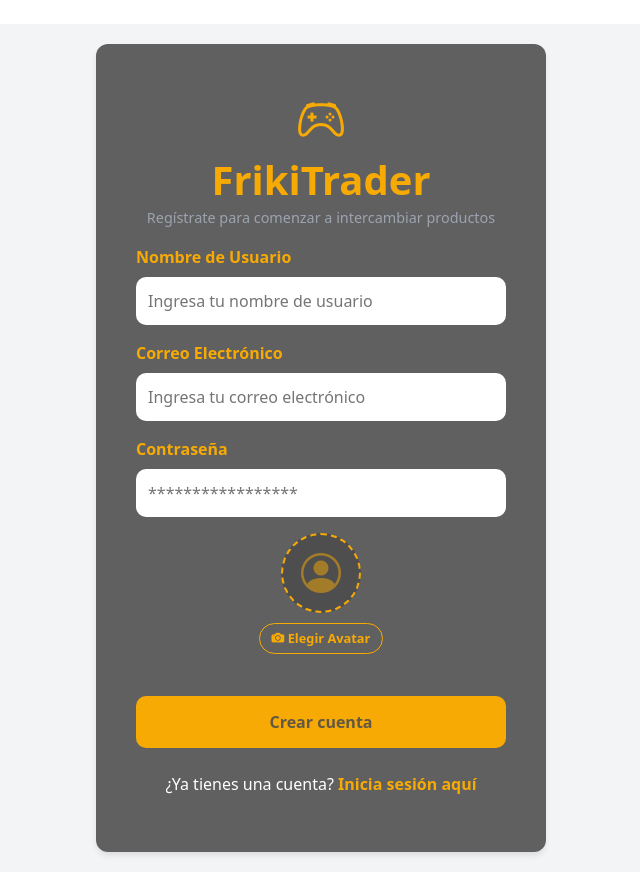
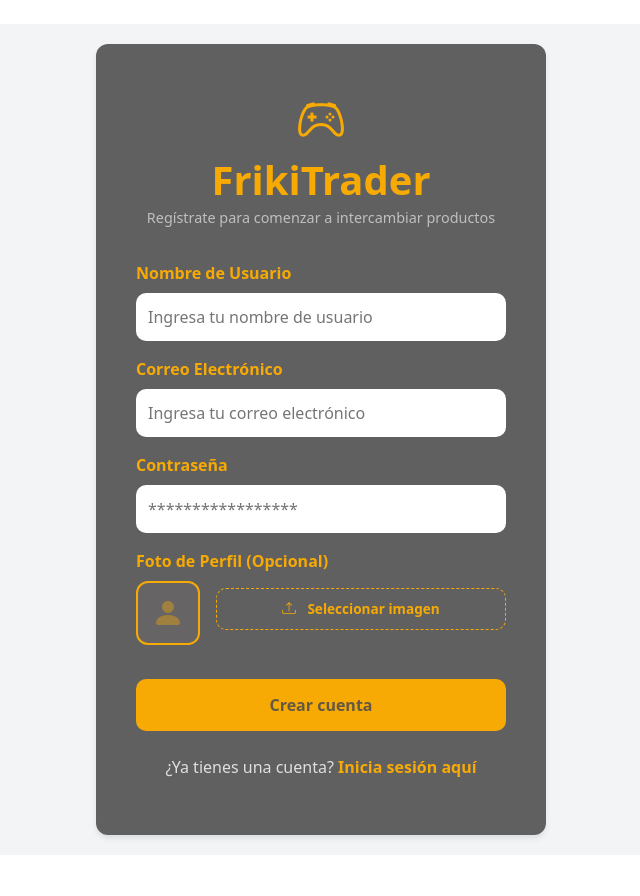
Before and after one commit to haakon1983/FrikiTrader, an Angular app in the folder FrikiTrader-Web/: page /register in a window 1280 px wide. Shown: the whole page, without its empty margins (319-959 px from the left). Built offline with nearby package versions, Linux system fonts and the light colour scheme.

Commit message:
WEB: aviso de registro completo y vuelta a Login

```diff
--- a/FrikiTrader-Web/src/app/app.html
+++ b/FrikiTrader-Web/src/app/app.html
@@ -1,5 +1,5 @@
-<app-header *ngIf="!isAuthPage()"></app-header>
+<app-header *ngIf="!isAuthPage"></app-header>
 <main class="container my-4" style="min-height: 80vh;">
   <router-outlet></router-outlet>
 </main>
-<app-footer *ngIf="!isAuthPage()"></app-footer>
+<app-footer *ngIf="!isAuthPage"></app-footer>
--- a/FrikiTrader-Web/src/app/app.ts
+++ b/FrikiTrader-Web/src/app/app.ts
@@ -18,8 +18,10 @@ export class App {
   constructor(public router: Router) {};
   protected readonly title = signal('FrikiTrader-Web');
 
-  isAuthPage(): boolean {
-    const autRoutes = ['/login', '/register', '/'];
-    return autRoutes.includes(this.router.url);
+  get isAuthPage(): boolean {
+
+    const currentRoute = this.router.url.split('?')[0];
+    const authRoutes = ['/login', '/register', '/'];
+    return authRoutes.includes(currentRoute);
   }
 }
--- a/FrikiTrader-Web/src/app/features/auth/login/login.html
+++ b/FrikiTrader-Web/src/app/features/auth/login/login.html
@@ -1,5 +1,10 @@
 <div class="auth-container" d-flex justify-content-center align-items-center>
     <div class="auth-card shadow-lg p-4">
+        <div *ngIf="showSuccessMessage" class="alert alert-success-custom animate__animated animate__fadeInDown">
+            <i class="bi bi-check-circle-fill me-2"></i>
+            ¡Registro completado! Ya puedes iniciar sesión.
+        </div>
+
         <div class="text-center mb-4">
             <i class="bi bi-controller brand-icon md-2"></i>
             <h2 class="fw-bold brand-name">FrikiTrader</h2>
--- a/FrikiTrader-Web/src/app/features/auth/login/login.scss
+++ b/FrikiTrader-Web/src/app/features/auth/login/login.scss
@@ -91,7 +91,7 @@
 }
 
 .text-gold-link {
-  color: $ft-bg-white;
+  color: $ft-gold;
   font-weight: 600;
   transition: color 0.2s;
 
@@ -119,3 +119,15 @@ hr {
     transform: translateY(0);
   }
 }
+
+.alert-success-custom {
+    background-color: rgba($ft-gold, 0.15);
+    border: 1px solid $ft-gold;
+    color: $ft-gold;
+    padding: 12px;
+    border-radius: 10px;
+    margin-bottom: 20px;
+    font-size: 0.9rem;
+    text-align: center;
+    font-weight: 500;
+}
--- a/FrikiTrader-Web/src/app/features/auth/login/login.ts
+++ b/FrikiTrader-Web/src/app/features/auth/login/login.ts
@@ -1,6 +1,7 @@
 import { Component } from '@angular/core';
 import { CommonModule } from '@angular/common';
-import { RouterModule } from "@angular/router";
+import { ActivatedRoute, RouterModule } from "@angular/router";
+import { OnInit } from "@angular/core";
 
 @Component({
   selector: 'app-login',
@@ -8,6 +9,21 @@ import { RouterModule } from "@angular/router";
   templateUrl: './login.html',
   styleUrl: './login.scss',
 })
-export class Login {
+export class Login  implements OnInit {
+  showSuccessMessage: boolean = false;
 
+  constructor(private route: ActivatedRoute) {}
+
+  ngOnInit(): void {
+    this.route.queryParams.subscribe((params: any) => {
+      if (params['registered'] === 'true') {
+        this.showSuccessMessage = true;
+
+        // Opcional: Ocultar el mensaje después de unos segundos
+        setTimeout(() => {
+          this.showSuccessMessage = false;
+        }, 5000);
+      }
+    });
+  }
 }
--- a/FrikiTrader-Web/src/app/features/auth/register/register.html
+++ b/FrikiTrader-Web/src/app/features/auth/register/register.html
@@ -6,7 +6,7 @@
             <p class ="brand-tagline">Regístrate para comenzar a intercambiar productos</p>
         </div>
 
-        <form class="auth-form">
+        <form class="auth-form" (ngSubmit)="onSubmit()">
             <div class="mb-3">
                 <label for="username">Nombre de Usuario</label>
                 <input type="text" class="custom-input" id="username" placeholder="Ingresa tu nombre de usuario">
@@ -22,14 +22,27 @@
                 <input type="password" class="custom-input" id="password" placeholder="*****************">
             </div>
 
-            <div class="avatar-upload mb-4">
-                <div class="avatar-preview">
-                    <i class="bi bi-person-circle" id="avatar-icon"></i>
+            <div class="avatar-section mb-4">
+                <label>Foto de Perfil (Opcional)</label>
+                <div class="d-flex align-items-center gap-3 mt-2">
+                    <div class="avatar-preview">
+                        <img *ngIf="avatarUrl" [src]="avatarUrl" class="img-fluid rounded-circle-custom">
+                        <i *ngIf="!avatarUrl" class="bi bi-person-fill"></i>
+                    </div>
+                    <div class="flex-grow-1">
+                        <label for="avatar-input" class="btn-outline-gold">
+                            <i class="bi bi-upload me-2"></i>
+                            {{ avatarUrl ? 'Cambiar imagen' : 'Seleccionar imagen' }}
+                        </label>
+                        <input
+                            type="file"
+                            id="avatar-input"
+                            #avatarInput
+                            hidden
+                            accept="image/*"
+                            (change)="onFileSelected($event)">
+                    </div>
                 </div>
-                <label for="avatar-input" class="btn-avatar-select">
-                    <i class="bi bi-camera-fill"></i> Elegir Avatar
-                </label>
-                <input type="file" id="avatar-input" accept="image/*" hidden>
             </div>
 
             <button type="submit" class="btn-primary">Crear cuenta</button>
--- a/FrikiTrader-Web/src/app/features/auth/register/register.scss
+++ b/FrikiTrader-Web/src/app/features/auth/register/register.scss
@@ -31,15 +31,10 @@
   margin-bottom: 0.2rem;
 }
 
-.text-muted {
-  color: rgba(white, 0.6);
+.brand-tagline {
+  color: rgba(255, 255, 255, 0.6) !important;
   font-size: 0.9rem;
   margin-bottom: 2rem;
-}
-
-.brand-tagline{
-  color: $ft-grey-muted !important;
-  font-size: 0.9rem;
 }
 
 label {
@@ -63,6 +58,50 @@ label {
   }
 }
 
+.avatar-section {
+  text-align: left;
+
+  .avatar-preview {
+    width: 64px;
+    height: 64px;
+    background-color: lighten($ft-dark-grey, 10%);
+    border: 2px solid $ft-gold;
+    border-radius: 12px;
+    display: flex;
+    justify-content: center;
+    align-items: center;
+    overflow: hidden;
+
+    i {
+      font-size: 2rem;
+      color: rgba($ft-gold, 0.4);
+    }
+
+    .img-fluid.rounded-circle-custom {
+      width: 100%;
+      height: 100%;
+      object-fit: cover;
+    }
+  }
+
+  .btn-outline-gold {
+    display: block;
+    width: 100%;
+    text-align: center;
+    border: 1px dashed $ft-gold;
+    color: $ft-gold;
+    padding: 10px;
+    border-radius: 10px;
+    cursor: pointer;
+    font-size: 0.85rem;
+    transition: all 0.2s ease;
+
+    &:hover {
+      background-color: rgba($ft-gold, 0.1);
+    }
+  }
+}
+
 .btn-primary {
   width: 100%;
   background-color: $ft-gold;
@@ -72,17 +111,18 @@ label {
   font-weight: 700;
   border-radius: 10px;
   margin-top: 10px;
-  transition: transform 0.2s;
+  transition: all 0.2s ease;
 
   &:hover {
-    background-color: $ft-gold;
+    background-color: color.scale($ft-gold, $lightness: -10%);
     transform: translateY(-2px);
+    box-shadow: 0 4px 12px rgba(0, 0, 0, 0.2);
   }
 }
 
 .auth-footer-links {
   margin-top: 1.5rem;
-  color: white;
+  color: rgba(255, 255, 255, 0.8);
 
   a {
     color: $ft-gold;
@@ -93,41 +133,3 @@ label {
     }
   }
 }
-
-.avatar-upload {
-  display: flex;
-  flex-direction: column;
-  align-items: center;
-  gap: 10px;
-
-  .avatar-preview {
-    width: 80px;
-    height: 80px;
-    background-color: $ft-dark-grey;
-    border: 2px dashed $ft-gold;
-    border-radius: 50%;
-    display: flex;
-    justify-content: center;
-    align-items: center;
-
-    i {
-      font-size: 2.5rem;
-      color: rgba($ft-gold, 0.5);
-    }
-  }
-
-  .btn-avatar-select {
-    font-size: 0.8rem;
-    color: $ft-gold;
-    cursor: pointer;
-    border: 1px solid $ft-gold;
-    padding: 5px 12px;
-    border-radius: 20px;
-    transition: all 0.2s;
-
-    &:hover {
-      background-color: $ft-gold;
-      color: $ft-dark-grey;
-    }
-  }
-}
--- a/FrikiTrader-Web/src/app/features/auth/register/register.ts
+++ b/FrikiTrader-Web/src/app/features/auth/register/register.ts
@@ -1,13 +1,38 @@
 import { Component } from '@angular/core';
 import { CommonModule } from '@angular/common';
 import { RouterModule } from "@angular/router";
+import { Router } from "@angular/router";
+import { FormsModule } from '@angular/forms';
 
 @Component({
   selector: 'app-register',
-  imports: [CommonModule, RouterModule],
+  imports: [CommonModule, RouterModule, FormsModule],
   templateUrl: './register.html',
   styleUrl: './register.scss',
 })
 export class Register {
+  avatarUrl: string | null = null;
+  onFileSelected(event: Event): void {
+    const input = event.target as HTMLInputElement;
+    if (input.files && input.files[0]) {
+      const file = input.files[0];
+      if (!file.type.startsWith('image/')) {
+        alert('Por favor, selecciona un archivo de imagen válido.');
+        return;
+      }
+      const reader = new FileReader();
+      reader.onload = () => {
+        this.avatarUrl = reader.result as string;
+      };
+      reader.readAsDataURL(file);
+    }
+  }
 
+  constructor (private router: Router) {}
+
+  onSubmit(): void {
+    // Aquí iría la lógica de registro real (validación, envío al servidor, etc.)
+    // Por ahora, simplemente redirigimos al login con un parámetro de éxito.
+    this.router.navigate(['/login'], { queryParams: { registered: 'true' } });
+  }
 }
```
